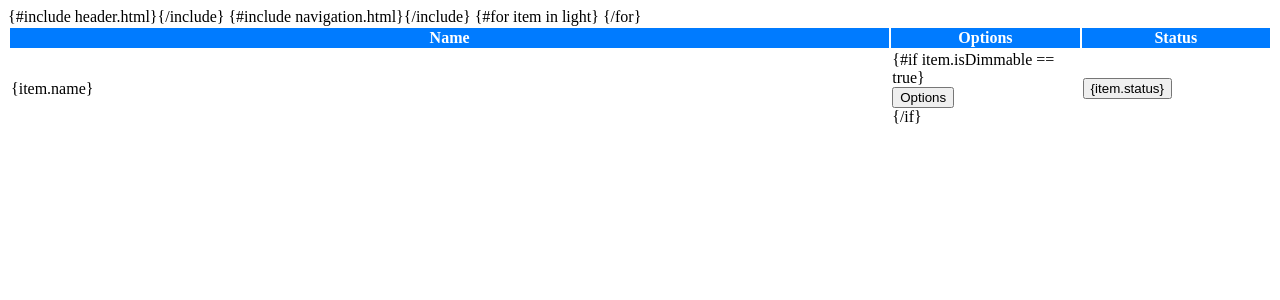
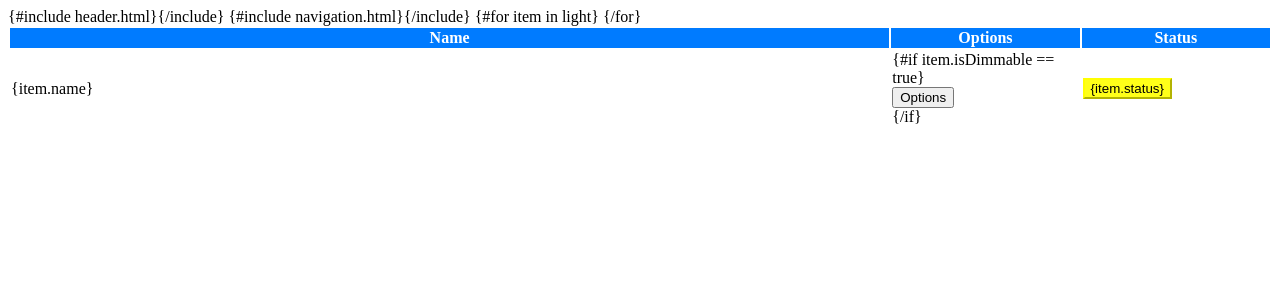
Before and after one commit to rikcarve/homemagic, a Spring app: page /light in a window 1280 px wide. Shown: the top 300 px of the page. Run offline with Thymeleaf, Linux system fonts and the light colour scheme; the template is opened without the code that fills it, so the values that code supplies are empty.

Commit message:
Fix light.html toggle button to use pure yellow matching temperature view
Co-authored-by: rikcarve <13068278+rikcarve@users.noreply.github.com>

```diff
--- a/src/main/resources/templates/light.html
+++ b/src/main/resources/templates/light.html
@@ -24,7 +24,7 @@
 				</td>
 				<td class="fit" width="15%">
 					<form action="/light/{item.id}/toggle/{item.status}" method="POST" name="toggle-{item.id}" up-target=".container">
-						<input class="btn btn-warning" value="{item.status}" type="submit">
+						<input class="btn" style="background-color: rgba(255,255,0,0.9); border-color: rgba(255,255,0,0.9);" value="{item.status}" type="submit">
 					</form>
 				</td>
 			</tr>
```
